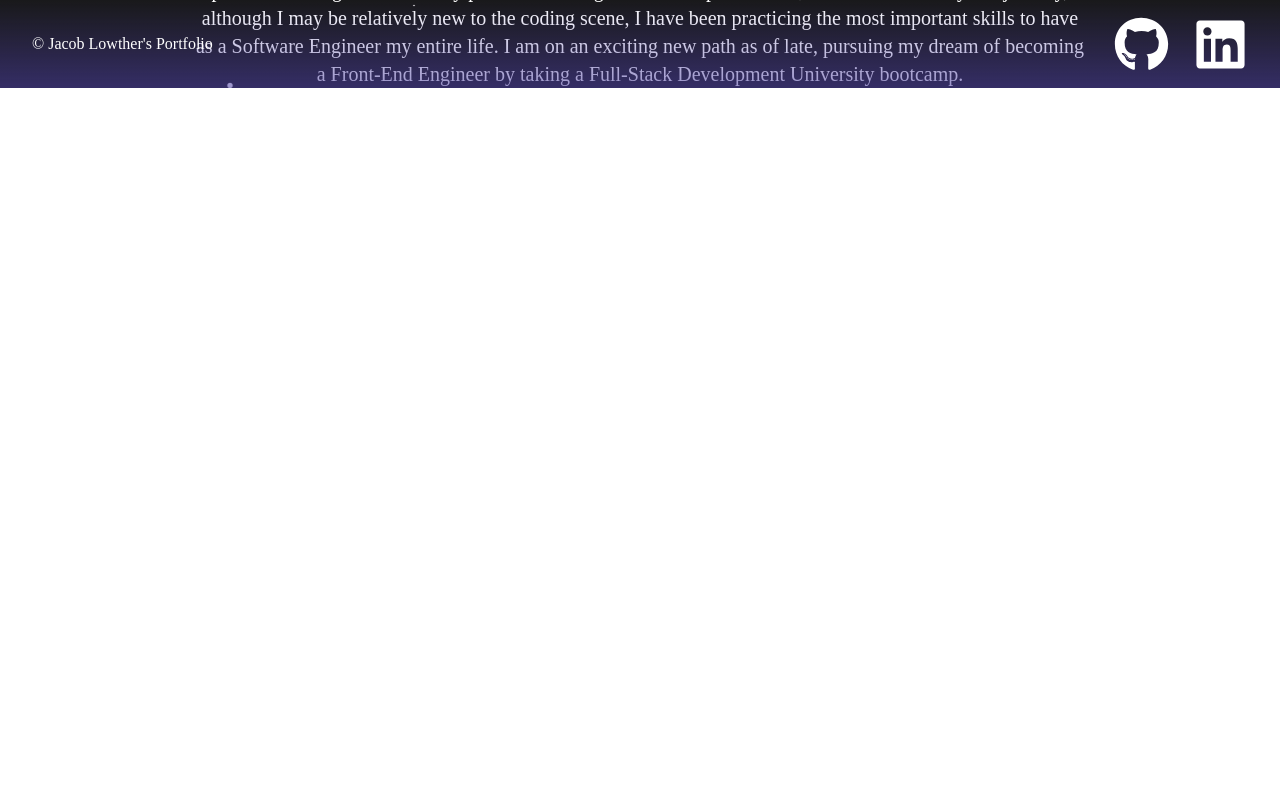
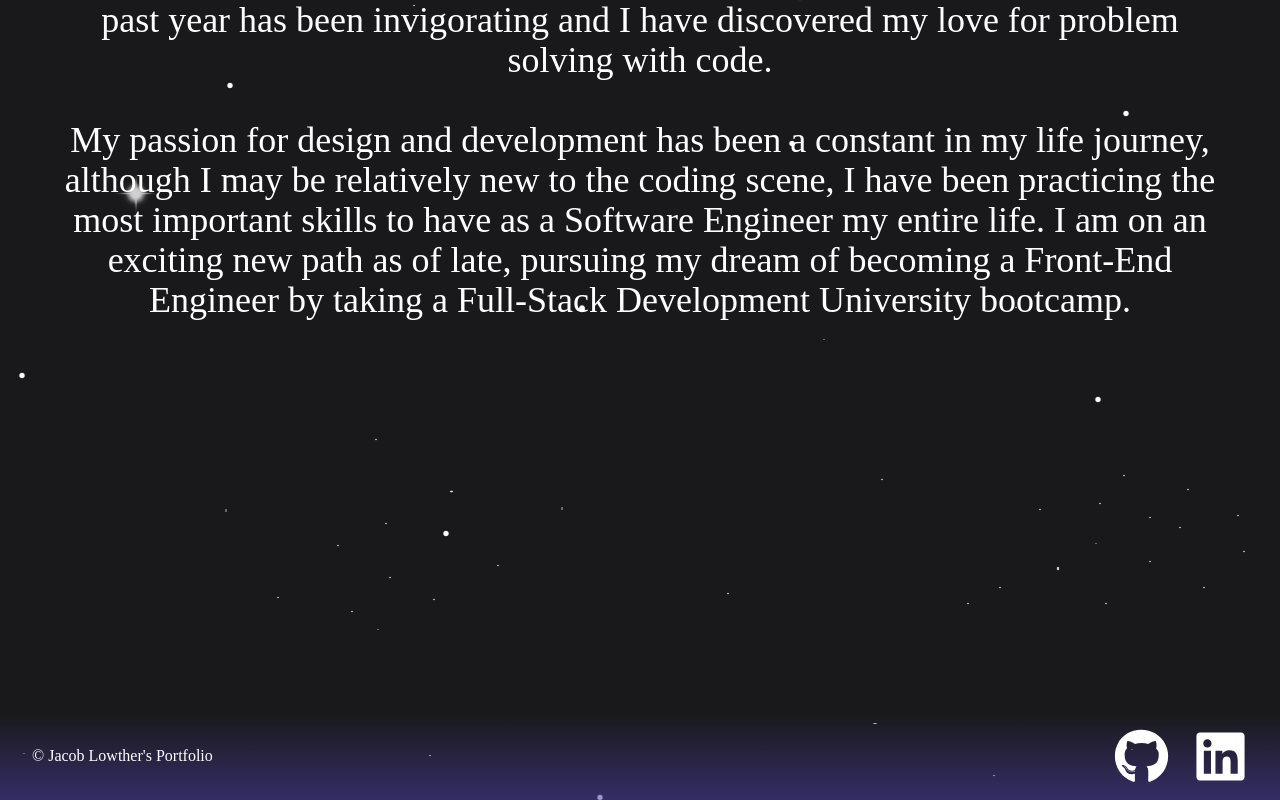
Before and after one commit to YggdrasilJL/web-wizard, a React (Vite) app: page /about in a window 1280 px wide. Shown: the part 1036-1836 px from the top of the page. Before the commit the page ends 1124 px from the top, so only its background shows below. Built offline with nearby package versions, Linux system fonts and the light colour scheme; a web font is replaced by a local one.

Commit message:
format about page, add full screen to home

```diff
--- a/package.json
+++ b/package.json
@@ -15,7 +15,8 @@
     "react": "^18.2.0",
     "react-dom": "^18.2.0",
     "react-icons": "^4.11.0",
-    "react-router-dom": "^6.16.0"
+    "react-router-dom": "^6.16.0",
+    "react-scroll": "^1.8.9"
   },
   "devDependencies": {
     "@types/react": "^18.2.15",
--- a/src/components/About.jsx
+++ b/src/components/About.jsx
@@ -11,21 +11,23 @@ const About = () => {
           <img
             src="src\assets\me.png"
             alt="Photo of Jacob"
-            width={400}
+            width={350}
             className=" drop-shadow-2xl"
           />
         </div>
-        <h2 className="text-white text-center text-xl max-w-4xl">
+        <h2 className="text-white text-center text-4xl max-w-6xl h-screen">
           Growing up, I've always had this craving for creating and crafting
           things that bring my weirdest/wildest ideas to life. Diving into the
           world of coding this past year has been invigorating and I have
-          discovered my love for problem solving with code. My passion for
-          design and development has been a constant in my life journey,
-          although I may be relatively new to the coding scene, I have been
-          practicing the most important skills to have as a Software Engineer my
-          entire life. I am on an exciting new path as of late, pursuing my
-          dream of becoming a Front-End Engineer by taking a Full-Stack
-          Development University bootcamp.
+          discovered my love for problem solving with code.
+          <br />
+          <br />
+          My passion for design and development has been a constant in my life
+          journey, although I may be relatively new to the coding scene, I have
+          been practicing the most important skills to have as a Software
+          Engineer my entire life. I am on an exciting new path as of late,
+          pursuing my dream of becoming a Front-End Engineer by taking a
+          Full-Stack Development University bootcamp.
         </h2>
       </div>
     </div>
--- a/src/components/Footer.jsx
+++ b/src/components/Footer.jsx
@@ -4,7 +4,7 @@ import { FaGithub, FaLinkedin } from 'react-icons/fa';
 const Footer = () => {
   return (
     // removing bottom-0 stops it from clipping over other elements
-    <footer className="flex text-white">
+    <div className="flex text-white h-20">
       <div className=" justify-between items-center bg-gradient-to-b from-transparent to-opacityPurple p-4 flex gap-x-5 w-full sm:absolute bottom-0">
         <p className="ml-4">&copy; Jacob Lowther's Portfolio</p>
         <div className="flex gap-x-6 mr-4">
@@ -22,7 +22,7 @@ const Footer = () => {
           </a>
         </div>
       </div>
-    </footer>
+    </div>
   );
 };
 
--- a/src/components/Home.jsx
+++ b/src/components/Home.jsx
@@ -4,7 +4,7 @@ const Home = () => {
       <div className="star flex absolute z-20 w-44 left-16">
         <img src="src\assets\flying-star.gif" alt="shooting star" />
       </div>
-      <div className="mt-[12vh] flex flex-col sm:flex-row md:justify-around md:flex-row intro">
+      <div className="mt-[12vh] flex flex-col sm:flex-row md:justify-around md:flex-row intro min-h-screen">
         <div className="flex flex-col items-center mt-10 p-3">
           <div className=" text-7xl -z-10">
             <h1 className="z-10 font-bold text-aqua name text-center">
```
Also changed, not shown: 2 other files (tests, documents, lock files or other folders).
